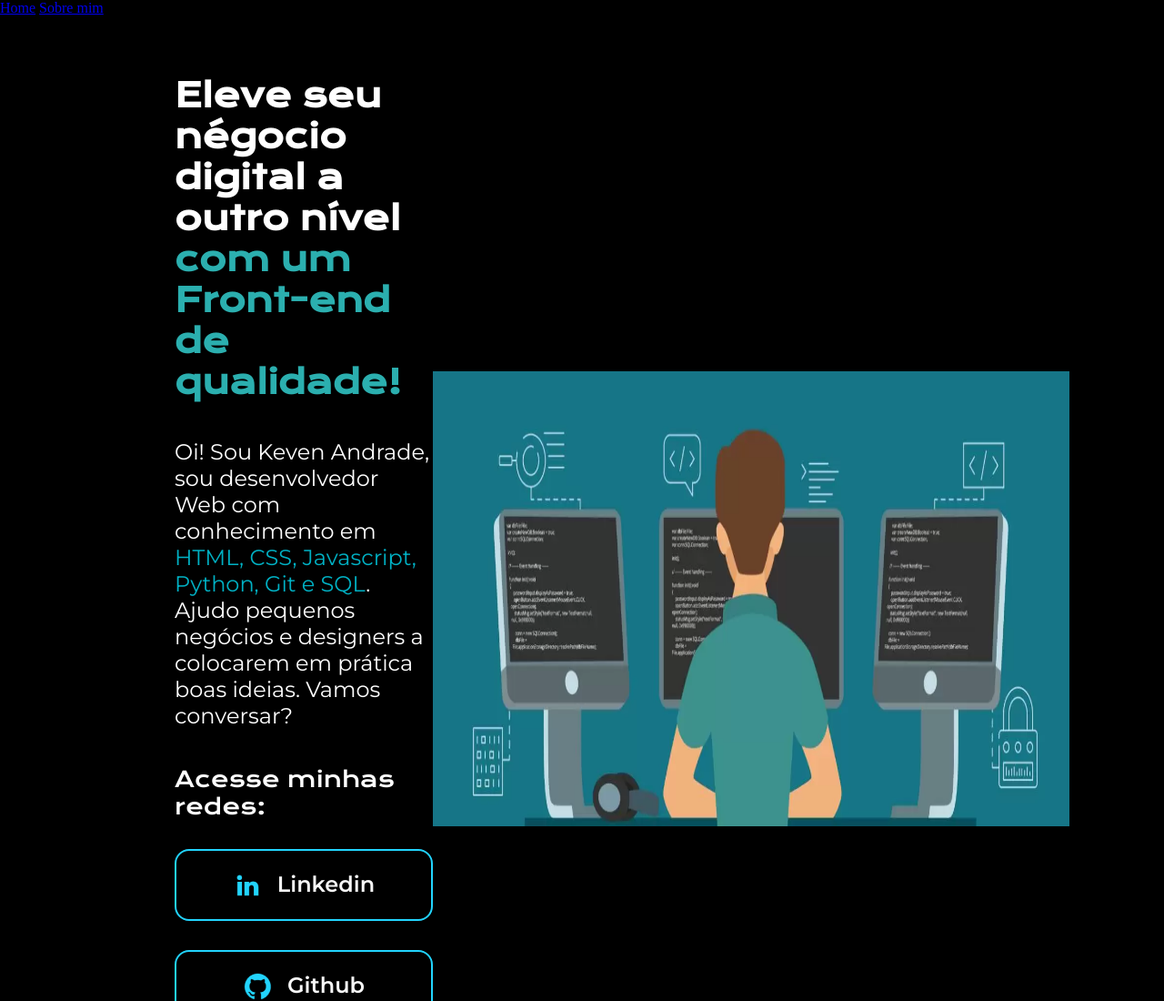
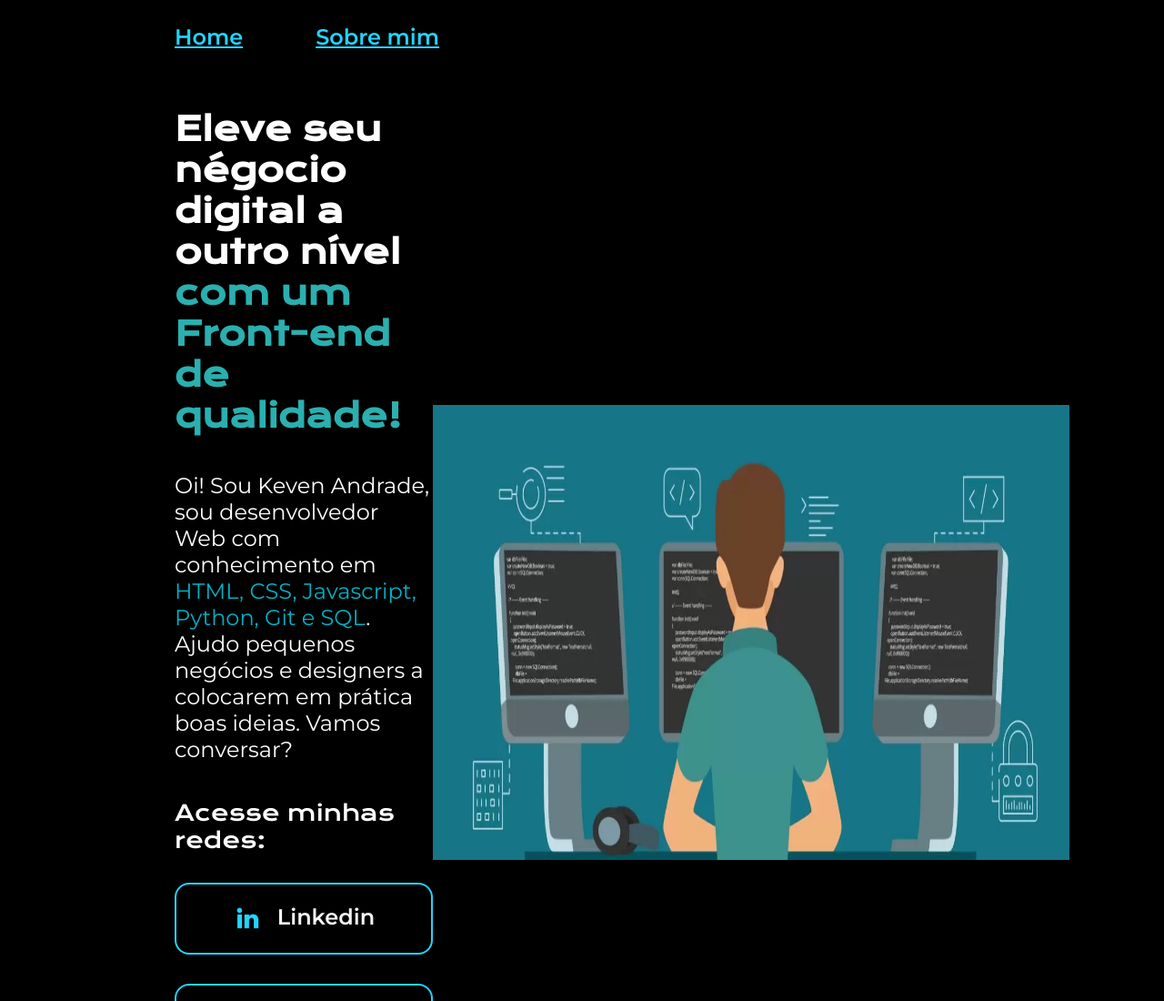
Before and after one commit to kevin-andrade/Portfolio_HTML_Project, a plain HTML site: page index.html in a window 1280 px wide. Shown: the top 1100 px of the page at 91% size. Drawn offline with nearby package versions, Linux system fonts and the light colour scheme.

Commit message:
adicionando nova pagina e navegacao - (estilizando cabecalho)

```diff
--- a/index.html
+++ b/index.html
@@ -1,5 +1,5 @@
 <!DOCTYPE html>
-<html lang="en">
+<html lang="pt-br">
 <head>
     <meta charset="UTF-8">
     <meta http-equiv="X-UA-Compatible" content="IE=edge">
@@ -10,8 +10,8 @@
 <body>
     <header class="cabecalho">
         <nav class="cabecalho__menu">
-            <a href="cabecalho__menu__link">Home</a>
-            <a href="cabecalho__menu__link">Sobre mim</a>
+            <a class="cabecalho__menu__link" href="index.html">Home</a>
+            <a class="cabecalho__menu__link" href="about.html">Sobre mim</a>
         </nav>
     </header>
     <main class="apresentacao">
--- a/styles/style.css
+++ b/styles/style.css
@@ -13,20 +13,28 @@ body{
     background-color: black;
     color: white;
 }
+
+.cabecalho {
+    padding: 2% 0% 0% 15%;
+}
+
+.cabecalho__menu {
+    display: flex;
+    gap: 80px;
+}
+
+.cabecalho__menu__link {
+    font-family: "Montserrat", sans-serif;
+    font-size: 24px;
+    font-weight: 600;
+    color: #22D4FD;
+}
 /*pai*/
 .apresentacao{
     padding: 5% 15%;
     display: flex;
     align-items: center;
     justify-content:space-between;
-}
-
-.titulo-destaque{
-    color: #2bafaf;
-}
-
-.texto-destaque{
-   color: #00B1C4;
 }
 
 .apresentacao__conteudo{
@@ -41,10 +49,18 @@ body{
     font-family: 'Krona one', sans-serif;
 }
 
+.titulo-destaque{
+    color: #2bafaf;
+}
+
 .apresentacao__conteudo__texto{
     font-size: 24px;
     font-family: 'Montserrat', sans-serif;
 }
+
+.texto-destaque{
+    color: #00B1C4;
+ }
 
 .apresentacao__links{
     display: flex;
```
Also changed, not shown: about.html (added, +22 -0 lines).
